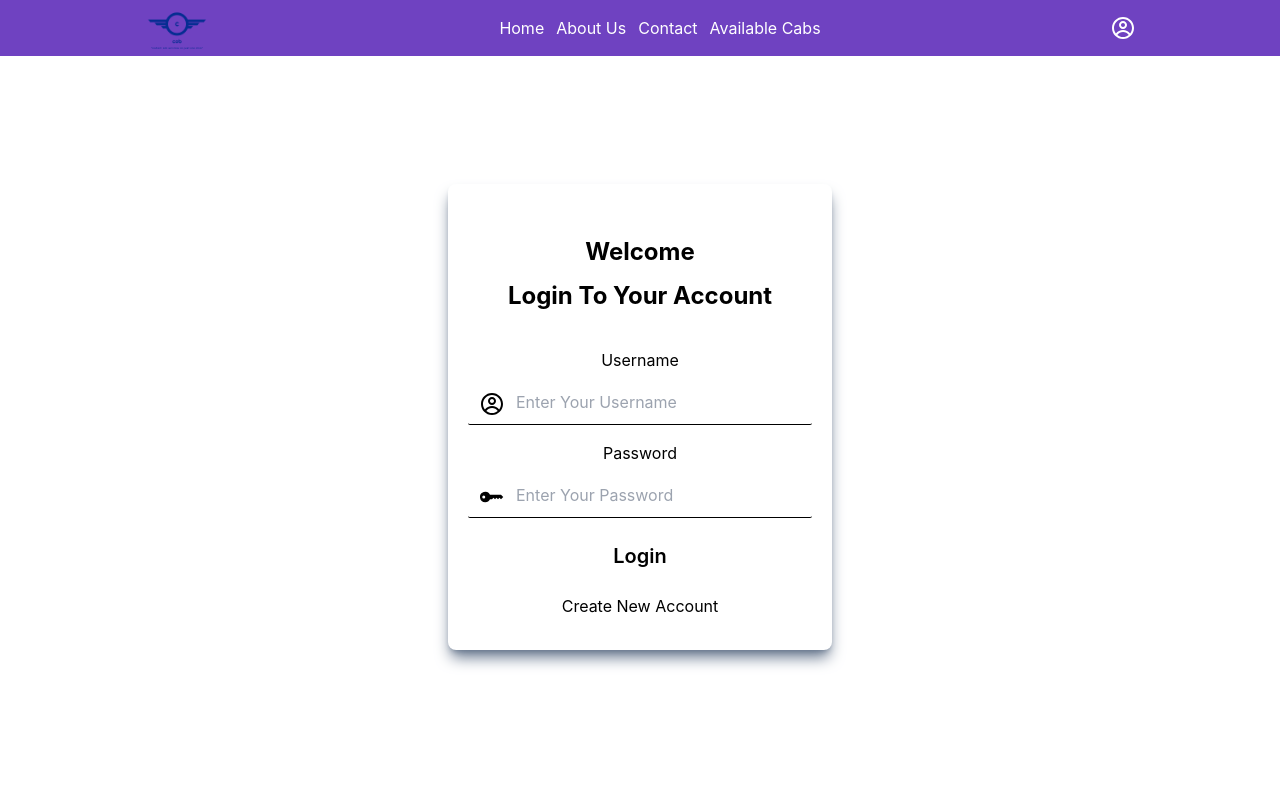
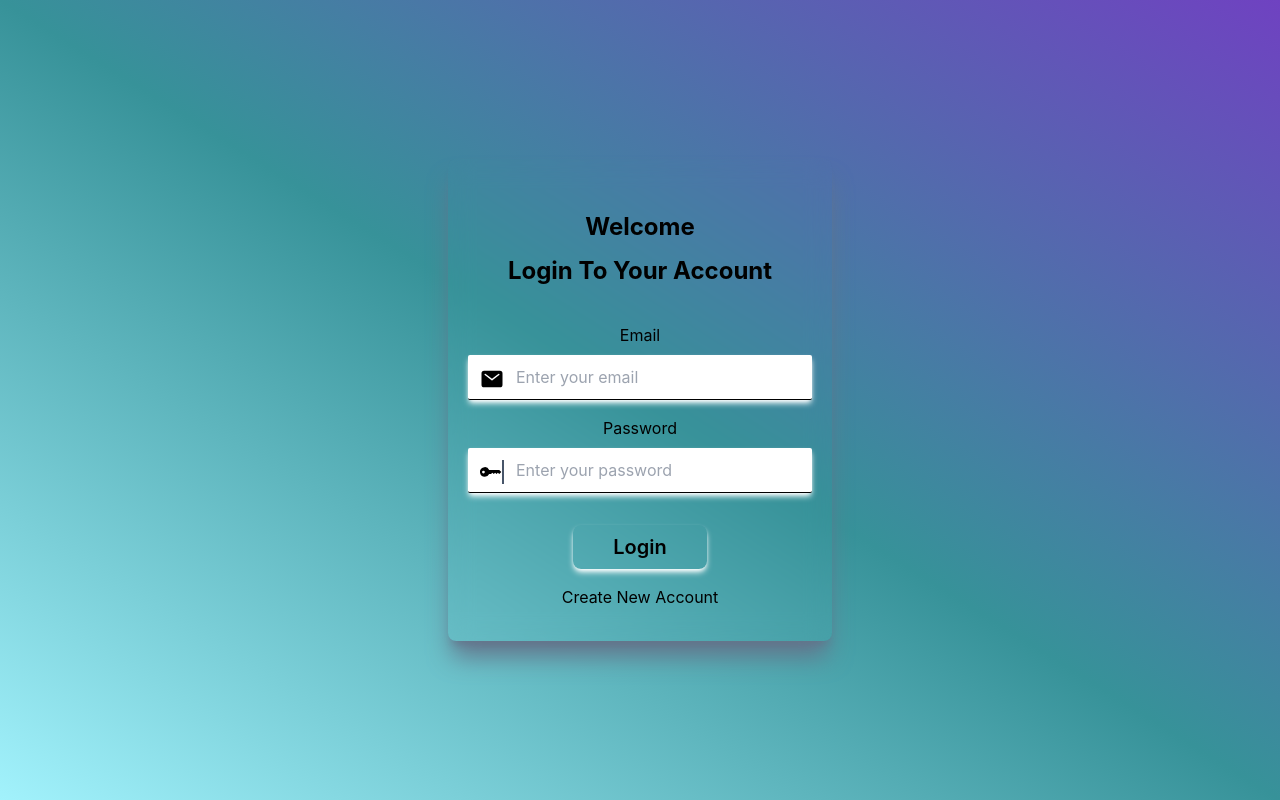
Before and after one commit to Sushant203/clz-project, a React (Create React App) app: page /login in a window 1280 px wide. Shown: the top 800 px of the page. Built offline with nearby package versions, Linux system fonts and the light colour scheme.

Commit message:
navigation added

```diff
--- a/src/App.js
+++ b/src/App.js
@@ -8,7 +8,7 @@ import AvailableCabs from "./components/homepage/AvailableCabs";
 import Signup from "./components/login/Signup";
 import Dashboard from "./components/navbar/Dashboard";
 import Login from "./components/login/Login";
-
+import "react-toastify/dist/ReactToastify.css";
 function App() {
   return (
     <div>
--- a/src/components/homepage/AvailableCabs.jsx
+++ b/src/components/homepage/AvailableCabs.jsx
@@ -96,6 +96,7 @@ const AvailableCabs = () => {
             placeholder="Search here"
             className="border outline-none hover:border-none hover:shadow-md hover:shadow-purple-500 rounded-md w-96 px-8 py-2"
             value={searchText}
+            onInput={handleSearch}
             onChange={handleInputChange}
           />
           <button
--- a/src/components/login/Login.jsx
+++ b/src/components/login/Login.jsx
@@ -2,88 +2,106 @@ import React from "react";
 import { Form, ErrorMessage, Field, Formik } from "formik";
 import * as yup from "yup";
 import { BsFillKeyFill } from "react-icons/bs";
-import { CgProfile } from "react-icons/cg";
-import cab4 from "../resources/images/cab4.jpg";
-import { Link } from "react-router-dom";
+import { IoMail } from "react-icons/io5";
+import { Link, useNavigate } from "react-router-dom";
+import axios from "axios";
+import UserAuthContextapi from "../../hoc/contextapi/Userauth";
+import { UserAuthContext } from "../../hoc/contextapi/Userauth";
+import { ToastContainer, toast } from "react-toastify";
+import "react-toastify/dist/ReactToastify.css";
+
 // formik yup validation
 const schema = yup.object().shape({
-  username: yup.string().required("username is required"),
+  email: yup.string().email("Invalid email").required("Username is required"),
   password: yup
     .string()
-    .min(8, "password is too short!!")
-    .required("password is required"),
+    .min(8, "Password is too short!!")
+    .required("Password is required"),
 });
+
 const Login = () => {
+  const navigate = useNavigate();
   const Data = [
     {
-      name: "username",
-      type: "text",
-      icon: <CgProfile className="text-white" />,
+      name: "email",
+      type: "email",
+      icon: <IoMail />,
     },
     {
       name: "password",
       type: "password",
       icon: <BsFillKeyFill />,
     },
-    // {
-    //   name: "submit",
-    //   type: "button",
-    // },
   ];
+
+  const submit = async (val) => {
+    try {
+      const res = await axios.post("http://localhost:8000/user", val);
+      if (res.status === 200) {
+        toast.success("Logged in successfully");
+        console.log("sgsafg");
+        const user_id = res.data.user[0].id;
+        localStorage.setItem("user_id", user_id);
+        localStorage.setItem("token", res.data.token);
+        navigate("/");
+      } else {
+        toast.error("Login unsuccessful");
+      }
+      console.log(res);
+    } catch (error) {
+      console.log(error);
+    }
+  };
+
   return (
-    <div className="">
-      <div
-        className=""
-        // style={{
-        //   backgroundImage: `url(${cab4})`,
-        //   backgroundRepeat: "no-repeat",
-        //   height: "900px",
-        //   width: "600px",
-        //   // opacity: "0.5",
-        // }}
-      >
+    <div>
+      <UserAuthContextapi>
+        <UserAuthContext.Consumer>
+          {(context) => (
+            <div className="min-h-screen flex justify-center items-center bg-gradient-to-tr from-[#A2F2FC] via-[#379299] to-primary">
+              <div className="w-full">
                 <Formik
                   initialValues={{
-            username: "",
+                    email: "",
                     password: "",
                   }}
                   validationSchema={schema}
                   onSubmit={(val) => {
                     console.log(val);
+                    submit(val);
+                    // toast.success("log in susccess");
                   }}
                 >
-          {({ handleSubmit }) => {
-            return (
-              <div className="flex justify-center items-center mt-[10%]">
+                  {({ handleSubmit }) => (
+                    <div className="flex justify-center items-center">
                       <Form
                         onSubmit={handleSubmit}
-                  className="flex flex-col gap-4 justify-center items-center capitalize border-none shadow-lg shadow-slate-500 rounded-lg h-fit w-96 py-8 backdrop-filter backdrop-blur-md bg-opacity-20 bg-white "
+                        className="flex flex-col gap-4 justify-center items-center capitalize border-none shadow-xl shadow-slate-500 rounded-lg h-fit w-96 py-8 backdrop-filter backdrop-blur-md bg-opacity-0 bg-white"
                       >
-                  <div className="flex flex-col gap-3 text-center font-bold text-2xl  py-5">
+                        <div className="flex flex-col gap-3 text-center font-bold text-2xl py-5">
                           <h2>Welcome</h2>
                           <h2>Login to your account</h2>
                         </div>
-                  {Data.map((val, i) => {
-                    return (
+
+                        {Data.map((val, i) => (
                           <div key={i} className="flex flex-col gap-1 relative">
-                        <label htmlFor={val.name} className=" text-center">
+                            <label htmlFor={val.name} className="text-center">
                               {val.name}
                             </label>
-                        {/* inserting icons */}
+                            {/* Inserting icons */}
                             <div className="">
-                          {val.name === "username" && (
-                            <CgProfile className="font-medium text-2xl absolute top-11 ml-3 " />
+                              {val.name === "email" && (
+                                <IoMail className="font-medium text-2xl absolute top-11 ml-3" />
                               )}
                               {val.name === "password" && (
-                            <BsFillKeyFill className="text-green text-2xl absolute top-11 ml-3" />
+                                <BsFillKeyFill className="border-r-2 border-slate-600 text-2xl absolute top-11 ml-3" />
                               )}
                             </div>
                             <Field
                               type={val.type}
-                          // icon={val.icon}
                               name={val.name}
-                          placeholder={`enter your ${val.name}`}
-                          className="border-b border-black rounded-sm shadow-md shadow-white focus:outline-none focus:border-black py-2.5 px-12 capitalize"
+                              placeholder={`Enter your ${val.name}`}
+                              className="border-b border-black rounded-sm shadow-md shadow-white focus:outline-none focus:border-black py-2.5 px-12"
                             />
                             <ErrorMessage
                               name={val.name}
@@ -91,26 +109,28 @@ const Login = () => {
                               className="text-red-500"
                             />
                           </div>
-                    );
-                  })}
+                        ))}
+                        <ToastContainer position="bottom-left" />
                         <button
                           type="submit"
-                    className="border-none py-2 px-10 rounded-lg text-xl font-semibold shadow-md shadow-white "
+                          className="border-none py-2 px-10 rounded-lg text-xl font-semibold shadow-md shadow-white hover:bg-primary"
                         >
                           Login
                         </button>
-
-                  <div className="flex gap-5 capitalize ">
+                        <div className="flex gap-5 capitalize hover:underline hover:font-bold">
                           <Link to="/signup">
                             <h4>Create new account</h4>
                           </Link>
                         </div>
                       </Form>
                     </div>
-            );
-          }}
+                  )}
                 </Formik>
               </div>
+            </div>
+          )}
+        </UserAuthContext.Consumer>
+      </UserAuthContextapi>
     </div>
   );
 };
--- a/src/components/login/Signup.jsx
+++ b/src/components/login/Signup.jsx
@@ -3,16 +3,19 @@ import { Form, Field, ErrorMessage, Formik } from "formik";
 import * as yup from "yup";
 import logo from "../resources/images/logo.png";
 import { Link } from "react-router-dom";
+import axios from "axios";
+import { ToastContainer, toast } from "react-toastify";
+import "react-toastify/dist/ReactToastify.css";
 
 const schema = yup.object().shape({
-  FirstName: yup
+  firstname: yup
     .string()
     .matches(
       /^[a-zA-Z]+[a-zA-Z\s]*?[^0-9]$/,
       "Username can only contain letters, numbers, and whitespace"
     )
     .required("firstname is required"),
-  LastName: yup
+  lastname: yup
     .string()
     .matches(
       /^[a-zA-Z]+[a-zA-Z\s]*?[^0-9]$/,
@@ -25,58 +28,67 @@ const schema = yup.object().shape({
     .min(8, "password is too short!!")
     .max(16, "password is too long")
     .required("password is required"),
+  confirmpassword: yup
+    .string()
+    .oneOf([yup.ref("password"), null], "Passwords must match")
+    .required("Confirm password is required"),
+  address: yup.string().required("address is required"),
+  contact: yup.number().required(" please enter your contact number"),
+  gender: yup.string().required(" please select your gender"),
 });
 const Signup = () => {
   const [newImg, setnewImg] = useState("");
   const [clickedCheckBox, setClickedCheckBox] = useState(false);
   const Data = [
     {
-      name: "FirstName",
+      label: "FirstName",
+      name: "firstname",
       type: "text",
     },
     {
-      name: "MiddleName(optional)",
+      label: "MiddleName(optional)",
+      name: "middlename",
       type: "text",
     },
     {
-      name: "LastName",
+      label: "LastName",
+      name: "lastname",
       type: "text",
     },
     {
+      label: "email",
       name: "email",
       type: "email",
     },
     {
-      name: "Password",
+      label: "Password",
+      name: "password",
       type: "password",
     },
     {
-      name: "confirm Password",
+      label: "confirm Password",
+      name: "confirmpassword",
       type: "password",
     },
     {
-      name: "Address",
+      label: "Address",
+      name: "address",
       type: "text",
     },
     {
-      name: "Contact",
-      type: "number",
+      label: "Contact",
+      name: "contact",
+      type: "text",
     },
+
     {
-      name: "Contact",
-      type: "number",
-    },
-    {
-      name: "Contact",
-      type: "number",
-    },
-    {
-      name: "Gender",
+      label: "Gender",
+      name: "gender",
       as: "select",
       genderOptions: [],
     },
     // {
-    //   name: "Avatar",
+    //   label: "Avatar",
     //   type: "file",
     // },
   ];
@@ -99,23 +111,59 @@ const Signup = () => {
   const handleChange = (e) => {
     setnewImg(e.target.files[0]);
   };
+
+  //append code for posting user informations to backend
+  const Submit = (e) => {
+    console.log(e, "e.target");
+    try {
+      const formData = new FormData();
+      formData.append("firstname", e.firstname);
+      formData.append("middlename", e.middlename);
+      formData.append("lastname", e.lastname);
+      formData.append("email", e.email);
+      formData.append("password", e.password);
+      formData.append("confirmpassword", e.confirmpassword);
+      formData.append("address", e.address);
+      formData.append("contact", e.contact);
+      formData.append("gender", e.gender);
+      formData.append("image", newImg);
+      axios
+        .post("http://localhost:8000/user/register", formData)
+        .then((res) => {
+          if (res.status === 200) {
+            toast.success("Registered successfully");
+          } else {
+            toast.error("error occured!!");
+          }
+        })
+        .catch((err) => {
+          console.log(err);
+        });
+    } catch (error) {
+      console.log(error);
+    }
+  };
+
   return (
     <div className="flex items-center justify-center ">
       <div className="w-fit p-8 bg-slate-300 border border-primary mt-5 rounded-lg shadow-lg shadow-purple-700 backdrop-filter backdrop-blur-lg bg-opacity-20">
         <Formik
           initialValues={{
-            FirstName: "",
-            LastName: "",
+            firstname: "",
+            middlename: "",
+            lastname: "",
             email: "",
             password: "",
-            cpassword: "",
+            confirmpassword: "",
             address: "",
             contact: "",
             gender: "",
           }}
           validationSchema={schema}
-          onSubmit={(val, resetform) => {
+          onSubmit={(val, { resetForm }) => {
             console.log(val);
+            Submit(val);
+            resetForm();
           }}
         >
           {({ handleSubmit }) => {
@@ -140,13 +188,13 @@ const Signup = () => {
                         <div key={i}>
                           <div>
                             <div>
-                              <label htmlFor={val.name}>{val.name}</label>
+                              <label htmlFor={val.label}>{val.label}</label>
                             </div>
                             <div>
                               <Field
                                 as={val.as}
                                 name={val.name}
-                                className="border-b-2 border-primary rounded-sm shadow-md shadow-white focus:outline-none py-2 px-16 capitalize"
+                                className="border-b-2 border-primary rounded-sm shadow-md shadow-white focus:outline-none py-2 px-16 "
                               >
                                 {genderOptions.map((option, index) => {
                                   return (
@@ -173,25 +221,25 @@ const Signup = () => {
                       return (
                         <div key={i} className="">
                           <div className="flex flex-col ">
-                            <label htmlFor={val.name}>{val.name}</label>
+                            <label htmlFor={val.label}>{val.label}</label>
                             <Field
                               type={val.type}
                               name={val.name}
                               placeholder={`enter your ${val.name}`}
-                              className="border-b-2 border-primary rounded-sm shadow-md shadow-white focus:outline-none focus:border-black py-2 px-12 capitalize"
+                              className="border-b-2 border-primary rounded-sm shadow-md shadow-white focus:outline-none focus:border-black py-2 px-12"
                             />
                           </div>
                           <ErrorMessage
                             name={val.name}
                             component={"div"}
-                            className="text-red-500 text-center text-sm"
+                            className="text-red-500 text-center text-sm "
                           />
                         </div>
                       );
                     }
                   })}
                 </div>
-                <div className="flex flex-col gap-3 justify py-4 items-center">
+                <div className="flex flex-col gap-3 justify py-4 my-8 items-center">
                   <label htmlFor="image">
                     <img
                       src={
@@ -217,20 +265,26 @@ const Signup = () => {
                       className="w-4 h-4 "
                       onClick={() => setClickedCheckBox(!clickedCheckBox)}
                     />
-                    <div className="text-sm Poppins font-regular capitalize">
+                    <div className="text-sm  font-regular capitalize">
                       I agree to the
                       <button className="text-primary font-bold capitalize mx-1">
                         {" "}
                         terms and conditions
                       </button>
                     </div>
-                    <div>
+                  </div>
+                  <div>
+                    <h2 className=" pt-4">
                       <Link to="/login">
-                        <h2>Already have an account?</h2>
+                        Already have an account?
+                        <span className="font-bold text-primary underline">
+                          Log In
+                        </span>
                       </Link>
-                    </div>
+                    </h2>
                   </div>
                 </div>
+                <ToastContainer />
                 <button
                   type="submit"
                   className={`px-5 py-2 capitalize bg-primary text-white w-full font-bold
--- a/src/hoc/Layout/Layout.jsx
+++ b/src/hoc/Layout/Layout.jsx
@@ -1,21 +1,29 @@
 import React from "react";
-import { Outlet } from "react-router-dom";
+import { Outlet, useLocation } from "react-router-dom";
 import Navbar from "../../components/navbar/Navbar";
 import Footer from "../../components/homepage/footer/Footer";
+import UserAuthContextapi from "../contextapi/Userauth";
+import Login from "../../components/login/Login";
+import Signup from "../../components/login/Signup";
 
-const Layout = (children) => {
+const Layout = () => {
+  const location = useLocation();
   return (
-    <div>
+    <UserAuthContextapi>
+      <>
+        {location.pathname === "/login" && <Login />}
+        {location.pathname === "/signup" && <Signup />}
+        {location.pathname !== "/login" && location.pathname !== "/signup" && (
           <div>
             <Navbar />
-      </div>
             <div className="min-h-screen">
               <Outlet />
             </div>
-      <div className="mt-10">
             <Footer />
           </div>
-    </div>
+        )}
+      </>
+    </UserAuthContextapi>
   );
 };
 
--- /dev/null
+++ b/src/hoc/contextapi/Userauth.jsx
@@ -0,0 +1,26 @@
+import React, { createContext, useEffect, useState } from "react";
+import { useNavigate } from "react-router-dom";
+
+export const UserAuthContext = createContext();
+const UserAuthContextapi = ({ children }) => {
+  const navigate = useNavigate();
+  const [Token, setToken] = useState("");
+  useEffect(() => {
+    if (localStorage.getItem("token")) {
+      setToken(localStorage.getItem("token"));
+      navigate("/");
+    } else {
+      navigate("/login");
+    }
+  }, [localStorage]);
+
+  return (
+    <UserAuthContext.Provider
+      value={{ name: "hello", tkn: localStorage.getItem("token") }}
+    >
+      {children}
+    </UserAuthContext.Provider>
+  );
+};
+
+export default UserAuthContextapi;
```
Also changed, not shown: src/components/homepage/Home.jsx (+5 -14 lines), src/components/login/Landing.jsx (added, +11 -0 lines), src/components/navbar/Navbar.jsx (+7 -3 lines), src/components/login/copy.txt (added). Lines whose indentation alone changed are shown as unchanged.
